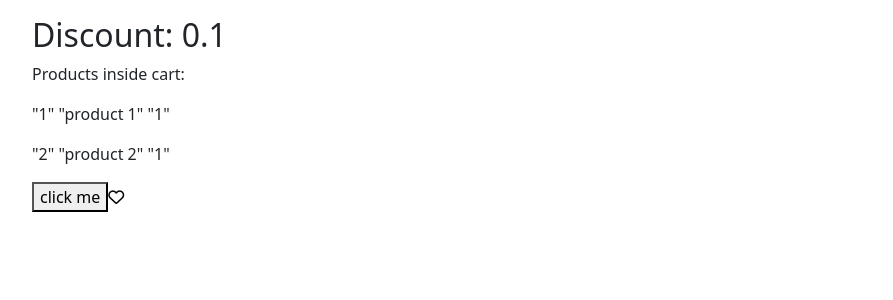
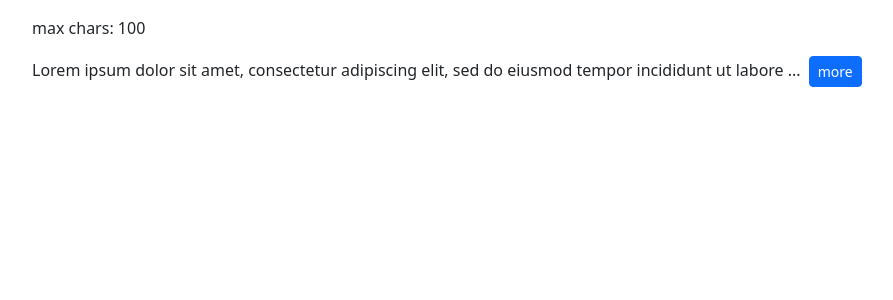
Before and after one commit to zamoosh/react-first, a React (Vite) app: page / in a window 1280 px wide. Shown: the top 300 px of the page, without its empty margins (50-943 px from the left). Built offline with nearby package versions, Linux system fonts and the light colour scheme.

Commit message:
add text expandable component

```diff
--- a/src/App.tsx
+++ b/src/App.tsx
@@ -1,42 +1,24 @@
 import { useState } from "react";
 import Heart from "./componenets/HeartComponent/Heart";
+import TextExpandable from "./componenets/TextExpandableComponent/TextExpandable";
 import { nanoid } from "nanoid";
 import { produce } from "immer";
 
 function App() {
-  const [cart, setCart] = useState({
-    discount: 0.1,
-    items: [
-      { id: 1, title: "product 1", quantity: 1 },
-      { id: 2, title: "product 2", quantity: 1 },
-    ],
-  });
-
-  const handleClick = () => {
-    setCart(
-      produce((draft) => {
-        let item = draft.items.find((item) => item.id === 1);
-        if (item) item.quantity = 4;
-      }),
-    );
-  };
-
   return (
     <div className={"container mt-3"}>
-      <h2>Discount: {cart.discount}</h2>
+      <TextExpandable maxChars={100}>
+        Lorem ipsum dolor sit amet, consectetur adipiscing elit, sed do eiusmod
+        tempor incididunt ut labore et dolore magna aliqua. Ut enim ad minim
+        veniam, quis nostrud exercitation ullamco laboris nisi ut aliquip ex ea
+        commodo consequat. Duis aute irure dolor in reprehenderit in voluptate
+        velit esse cillum dolore eu fugiat nulla pariatur. Excepteur sint
+        occaecat cupidatat non proident, sunt in culpa qui officia deserunt
+        mollit anim id est laborum.
+      </TextExpandable>
 
-      <p>Products inside cart:</p>
-      <div>
-        {cart.items.map((elem) => (
-          <p key={nanoid()}>
-            "{elem.id}" "{elem.title}" "{elem.quantity}"
-          </p>
-        ))}
-      </div>
-
-      <button onClick={handleClick}>click me</button>
-
-      <Heart onClick={() => console.log("heart clicked")} />
+      {/* <br /> */}
+      {/* <Heart onClick={() => console.log("heart clicked")} /> */}
     </div>
   );
 }
--- /dev/null
+++ b/src/componenets/TextExpandableComponent/TextExpandable.tsx
@@ -0,0 +1,31 @@
+import { ReactNode, useState } from "react";
+
+interface Props {
+  maxChars?: number;
+  children: ReactNode;
+}
+
+function TextExpandable({ maxChars = 100, children }: Props) {
+  const [buttonText, setButtonText] = useState("more");
+
+  const handleClick = () => {
+    buttonText === "more" ? setButtonText("less") : setButtonText("more");
+  };
+
+  // let str = children.toString();
+  // str.substring(0, maxChars);
+
+  return (
+    <>
+      <p>max chars: {maxChars}</p>
+      <p>
+        {buttonText === "more" ? children.toString().substring(0, maxChars) + "..." : children}
+        <button className="btn btn-sm btn-primary ms-2" onClick={handleClick}>
+          {buttonText}
+        </button>
+      </p>
+    </>
+  );
+}
+
+export default TextExpandable;
```
